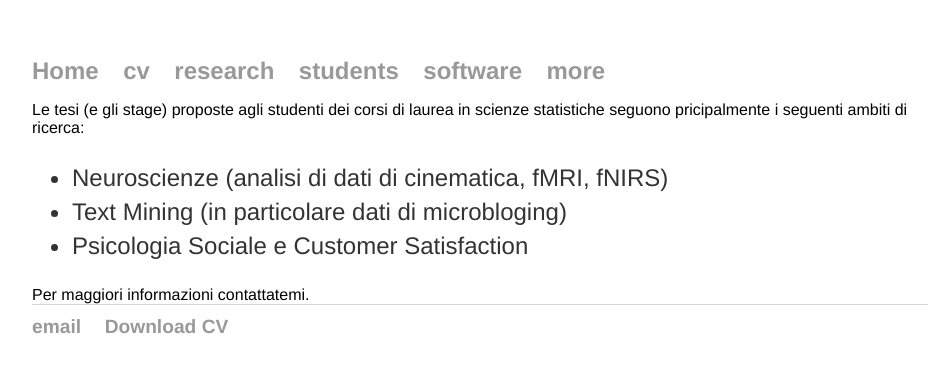
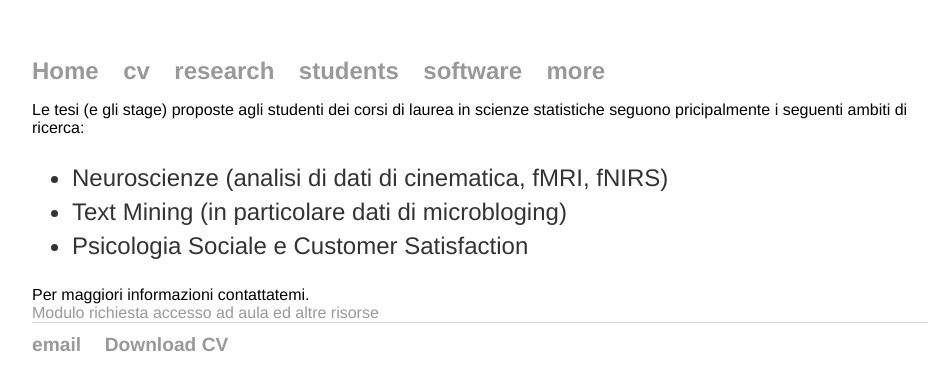
Before and after one commit to livioivil/livioivil.github.io, a Jekyll site: the page built from students/tesi.html, in a window 1280 px wide. Shown: the top 391 px of the page, without its empty margins (160-1097 px from the left). Built offline with Jekyll 4.4.1, drawn with Linux system fonts in a browser that asks for light colours.

Commit message:
link form accesso

```diff
--- a/students/tesi.html
+++ b/students/tesi.html
@@ -14,3 +14,7 @@ Le tesi (e gli stage) proposte agli studenti dei corsi di laurea in scienze stat
 </ul>
 Per maggiori informazioni contattatemi.
 </div>
+
+<div class="tesi">
+<a href="https://docs.google.com/forms/d/1v91Oe2ESnCfxThRL8br6OGXRh3MzOQpN-0VofzjbnBI/viewform" >Modulo richiesta accesso ad aula ed altre risorse</a>
+</div>
```
